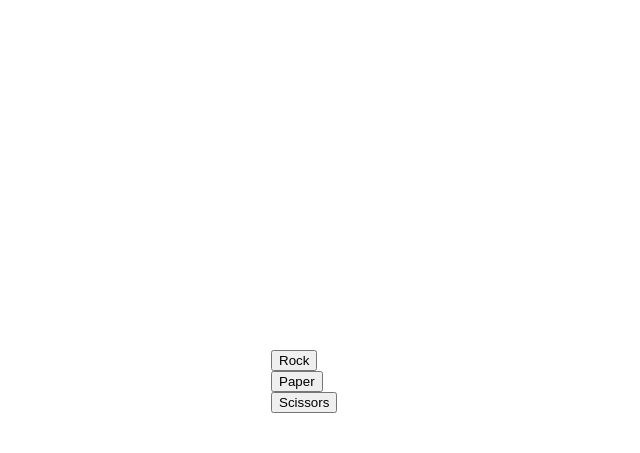
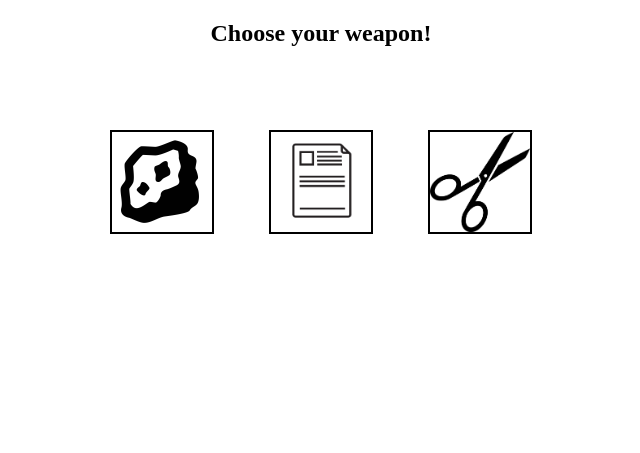
Before and after one commit to huskyness/Odin-RockPaperScissors, a plain HTML site: page index.html in a window 1280 px wide. Shown: the whole page, without its empty margins (319-959 px from the left). Drawn offline with Linux system fonts and the light colour scheme.

Commit message:
Adding more style

```diff
--- a/index.html
+++ b/index.html
@@ -10,9 +10,10 @@
 </head>
 <body>
     <div>
-        <button type="button" onclick="playRound(1)">Rock</button>
-        <button type="button" onclick="playRound(2)">Paper</button>
-        <button type="button" onclick="playRound(3)">Scissors</button>
+        <h2>Choose your weapon!</h2>
+        <input type="image" src="src/img/rock.png" height="100" width="100" onclick="playRound(1)"/>
+        <input type="image" src="src/img/paper.webp" height="100" width="100" onclick="playRound(2)"/>
+        <input type="image" src="src/img/scissors.png" height="100" width="100" onclick="playRound(3)"/>
         <p id="result"></p>
     </div>
 </body>
--- a/src/css/styles.css
+++ b/src/css/styles.css
@@ -1,9 +1,12 @@
 div{
-    position: absolute;
-    top: 50%;
-    left: 50%;
-    margin-top: -50px;
-    margin-left: -50px;
-    width: 100px;
-    height: 100px;
+    margin: auto;
+    text-align: center;
 }
+
+input{
+    border: 2px solid black;
+    margin-top: 5%;
+    margin-left: 2%;
+    margin-right: 2%;
+    margin-bottom: 5%;
+}
--- a/src/js/logic.js
+++ b/src/js/logic.js
@@ -1,10 +1,10 @@
 function playRound(playerSelection) {
     let computerSelection = Math.floor(Math.random() * 3)+1;
     if((playerSelection == 1 && computerSelection == 3) || (playerSelection == 2 && computerSelection == 1) || (playerSelection == 3 && computerSelection == 2)){
-        document.getElementById("result").innerHTML='You win';
+        document.getElementById("result").innerHTML='You win!';
     }else if(playerSelection == computerSelection){
-        document.getElementById("result").innerHTML='Same result';
+        document.getElementById("result").innerHTML='Its a tie!';
     }else{
-        document.getElementById("result").innerHTML='You lose';
+        document.getElementById("result").innerHTML='You lose!';
     }
 }
```
Also changed, not shown: src/img/paper.webp (added), src/img/rock.png (added), src/img/scissors.png (added), 2 other files.
